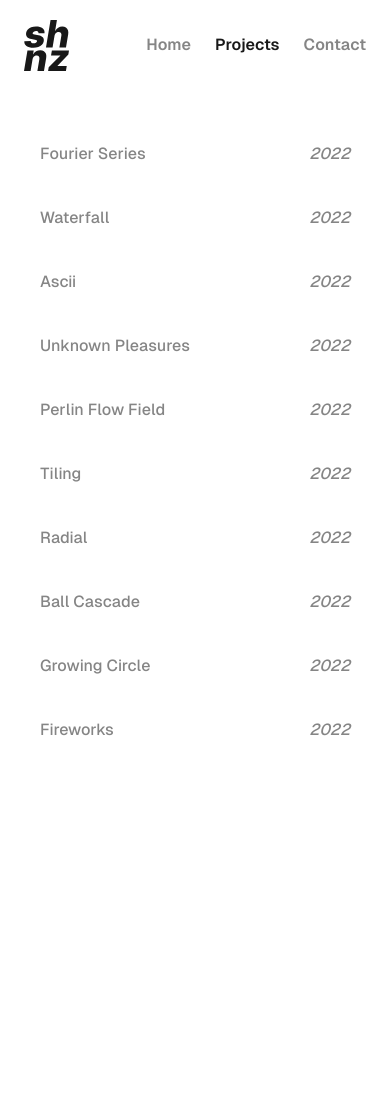
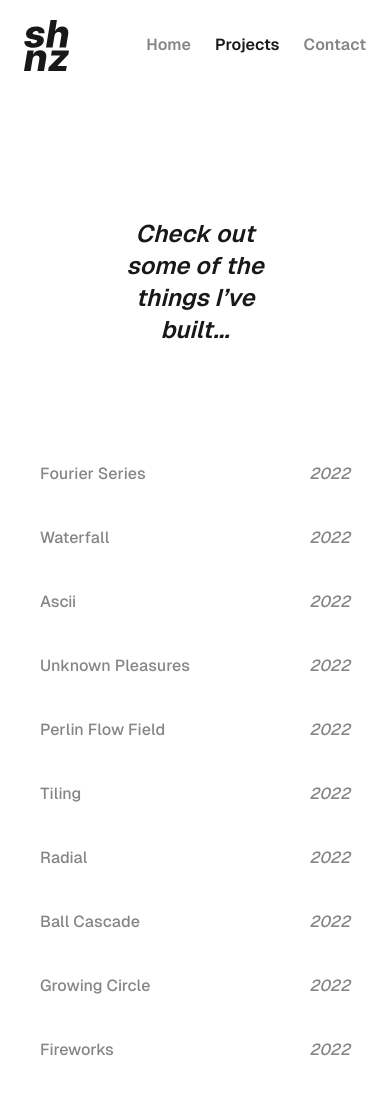
Before and after one commit to scotthitch/s-hitchcock-website, a Nuxt app: page /projects in a window 390 px wide. Shown: the top 1094 px of the page. Before the commit the page ends 844 px from the top, so only its background shows below. Built offline with nearby package versions, Linux system fonts and the light colour scheme.

Commit message:
feat: make a chekc this out component. make it visible in mobile view

```diff
--- /dev/null
+++ b/components/projects/CheckThisOut.vue
@@ -0,0 +1,9 @@
+<script setup lang="ts"></script>
+
+<template>
+    <div class="content-center text-center text-2xl font-semibold italic">
+        Check out some of the things I’ve built...
+    </div>
+</template>
+
+<style></style>
--- a/components/projects/DesktopProjectViewer.vue
+++ b/components/projects/DesktopProjectViewer.vue
@@ -27,12 +27,7 @@ const props = defineProps<{ project: projectsType | null }>();
                 >
             </p>
         </div>
-        <div
-            v-else
-            class="relative h-full content-center pb-[80px] text-center text-2xl font-semibold italic text-col-mid"
-        >
-            Check out some of the things I’ve built...
-        </div>
+        <ProjectsCheckThisOut v-else class="relative h-full pb-[80px] text-col-mid" />
     </div>
 </template>
 
--- a/components/projects/ProjectSelector.vue
+++ b/components/projects/ProjectSelector.vue
@@ -12,7 +12,10 @@ const handleClick = (i: number) => {
 </script>
 
 <template>
-    <ul class="flex w-full flex-col px-6 pb-12 pt-8 md:w-1/3 md:px-8 lg:w-1/4 lg:px-10">
+    <div class="w-full px-6 pb-12 pt-8 md:w-1/3 md:px-8 lg:w-1/4 lg:px-10">
+        <ProjectsCheckThisOut class="text-col-bg block px-24 py-24 md:hidden" />
+
+        <ul class="flex w-full flex-col">
             <li v-for="(project, i) in projects" :key="i" class="my-2 text-col-mid">
                 <button
                     @click="handleClick(i)"
@@ -31,6 +34,7 @@ const handleClick = (i: number) => {
                 </button>
             </li>
         </ul>
+    </div>
 </template>
 
 <style></style>
```
Lines whose indentation alone changed are shown as unchanged.
